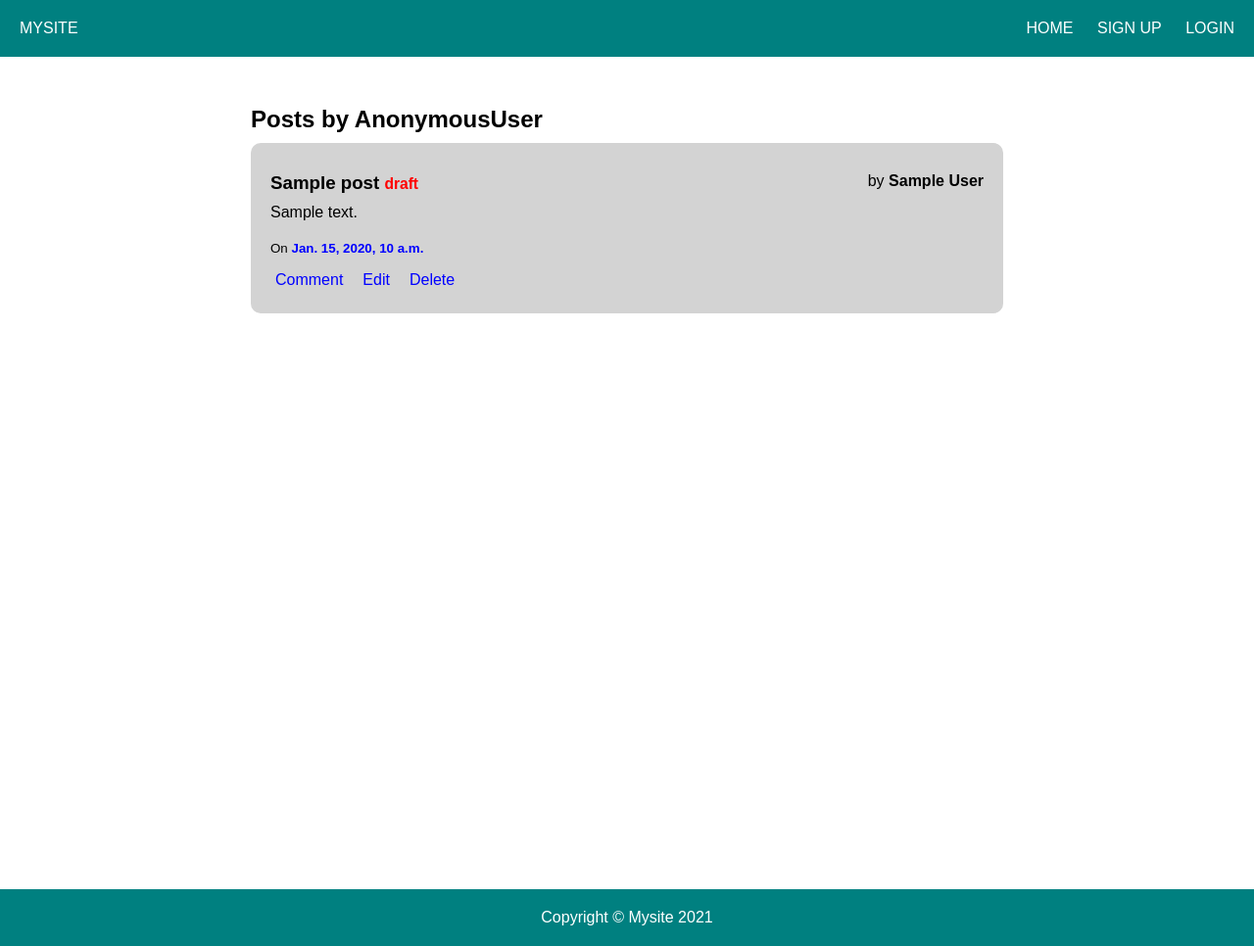
After one commit to jod35/ant, a Django app: template mysite/templates/mysite/myposts.html in a window 1280 px wide. The commit adds this page. Shown: the whole page at 98% size. Run offline with Django 3.2, Linux system fonts and the light colour scheme; the template is opened without the code that fills it: most values are stand-ins (such as "Sample title", 1, 10 or a date in 2020); parts of the project's set-up code (start-up, migrations or seed data) failed here and were passed over.

Commit message:
Add files via upload

```diff
--- a/mysite/static/mysite/css/main.css
+++ b/mysite/static/mysite/css/main.css
@@ -42,9 +42,15 @@ header{
     width: 50%;
     margin:50px auto;
 }
-form input{
+.form input{
     width: 100%;
     margin-top: 20px;
+    padding: 10px;
+}
+.form textarea, select{
+    width: 100%;
+    margin-top: 20px;
+    padding: 10px;
 }
 .helptext{
     color:teal;
@@ -53,6 +59,33 @@ form input{
     padding: 20px;
     border: 1px solid teal;
 }
+.posts{
+    width: 60%;
+    margin:50px auto;
+}
+.post{
+    padding: 20px;
+    background-color: lightgray;
+    margin-top: 10px;
+    border-radius: 10px;
+}
+.post-info{
+    display: flex;
+    justify-content: space-between;
+    margin: 10px 0 10px 0;
+}
+.post-options{
+    padding: 5px;
+    display: flex;
+    margin-top: 10px;
+
+}
+.post-options a{
+    color: blue;
+}
+.post-options > a+a{
+    margin-left: 20px;
+}
 footer{
     color: white;
     background-color: teal;
--- a/mysite/templates/mysite/base.html
+++ b/mysite/templates/mysite/base.html
@@ -24,6 +24,8 @@
             <ul>
 
                 {% if user.is_authenticated %}
+                    <li><a href="{% url 'mysite:home' %}">Create A Post</a></li>
+                    <li><a href="{% url 'mysite:myposts' %}">Your Posts</a></li>
                     <li><a href="{% url 'mysite:logout' %}">Log Out</a></li>
 
                 {% else %}
--- /dev/null
+++ b/mysite/templates/mysite/myposts.html
@@ -0,0 +1,34 @@
+{% extends 'mysite/base.html' %}
+{% block body %}
+
+
+    <div class="posts">
+        <h2>Posts by {{user}}</h2>
+        {% for p  in posts %}
+            <div class="post">
+                <div class="post-info">
+                    <h3>{{p.title}}
+                        {% if p.status == 'draft' %}
+                           <span><small style="color: red;">{{p.status}}</small></span>
+
+                        {% else %}
+                           <span><small style="color: green;">{{p.status}}</small></span>
+                        {% endif %}
+                    </h3>
+                   <p>by <strong>{{p.author}}</strong></p>
+                </div>
+                <p>{{p.body}}</p>
+                <br>
+                <p>
+                    <small>On <strong style="color: blue;">{{p.created}}</strong></small>
+                </p>
+                <div class="post-options">
+                    <a href="">Comment</a>
+                    <a href="/edit/{{p.pk}}">Edit</a>
+                    <a href="">Delete</a>
+                </div>
+            </div>
+         {% endfor %}
+    </div>
+
+{% endblock body %}
```
Also changed, not shown: mysite/templates/mysite/editpost.html (added, +11 -0 lines), mysite/templates/mysite/index.html (+20 -0 lines).
